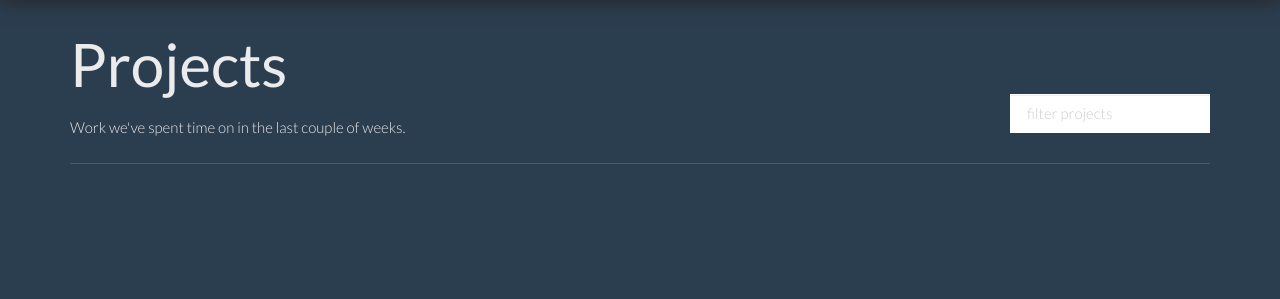
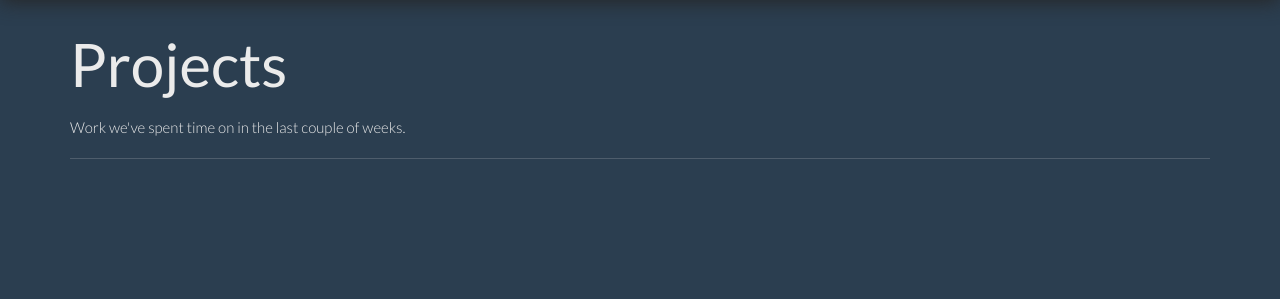
Before and after one commit to nickwilkinson/projectmatica, a Django app: template pm/templates/pm/index.html in a window 1280 px wide. Shown: the part 41-340 px from the top of the page. Run offline with Django 3.2, Linux system fonts and the light colour scheme; the template is opened without the code that fills it, so the values that code supplies are empty; some libraries are stand-ins or nearby versions.

Commit message:
temporarily(?) removed the table filter; removed some dead code

```diff
--- a/pm/templates/pm/base.html
+++ b/pm/templates/pm/base.html
@@ -109,17 +109,17 @@
     <script src="{% static 'pm/js/bootstrap.min.js' %}"></script>
 
     <!-- From http://sunnywalker.github.io/jQuery.FilterTable/   -->
-    <script src="{% static 'pm/js/jquery.filtertable.min.js' %}"></script>
+    <!-- <script src="{% static 'pm/js/jquery.filtertable.min.js' %}"></script> -->
 
     <!-- http://ludo.cubicphuse.nl/jquery-treetable/ -->
     <script src="{% static 'pm/js/jquery.treetable.js' %}"></script>
 
     <script>
-      // table filtering
-      $('table').filterTable({
-        inputSelector: '#search_input',
-        placeholder: 'search projects'
-      });
+      // // table filtering
+      // $('table').filterTable({
+      //   inputSelector: '#search_input',
+      //   placeholder: 'search projects'
+      // });
 
       $(".table-treeview").treetable({expandable: true, clickableNodeNames: true});
     </script>
--- a/pm/templates/pm/index.html
+++ b/pm/templates/pm/index.html
@@ -8,10 +8,10 @@
 				<div class="col-md-12">
 					<h1 class="dashboard">Projects</h1>
 					<p>Work we've spent time on in the last couple of weeks.</p>
-					<div class="form-group">
+<!-- 					<div class="form-group">
 						<input id="search_input" type="search" placeholder="filter projects" class="form-control">
 					</div>
-				</div>
+ -->				</div>
 			</div>
 		</div>
 	</div>
```
